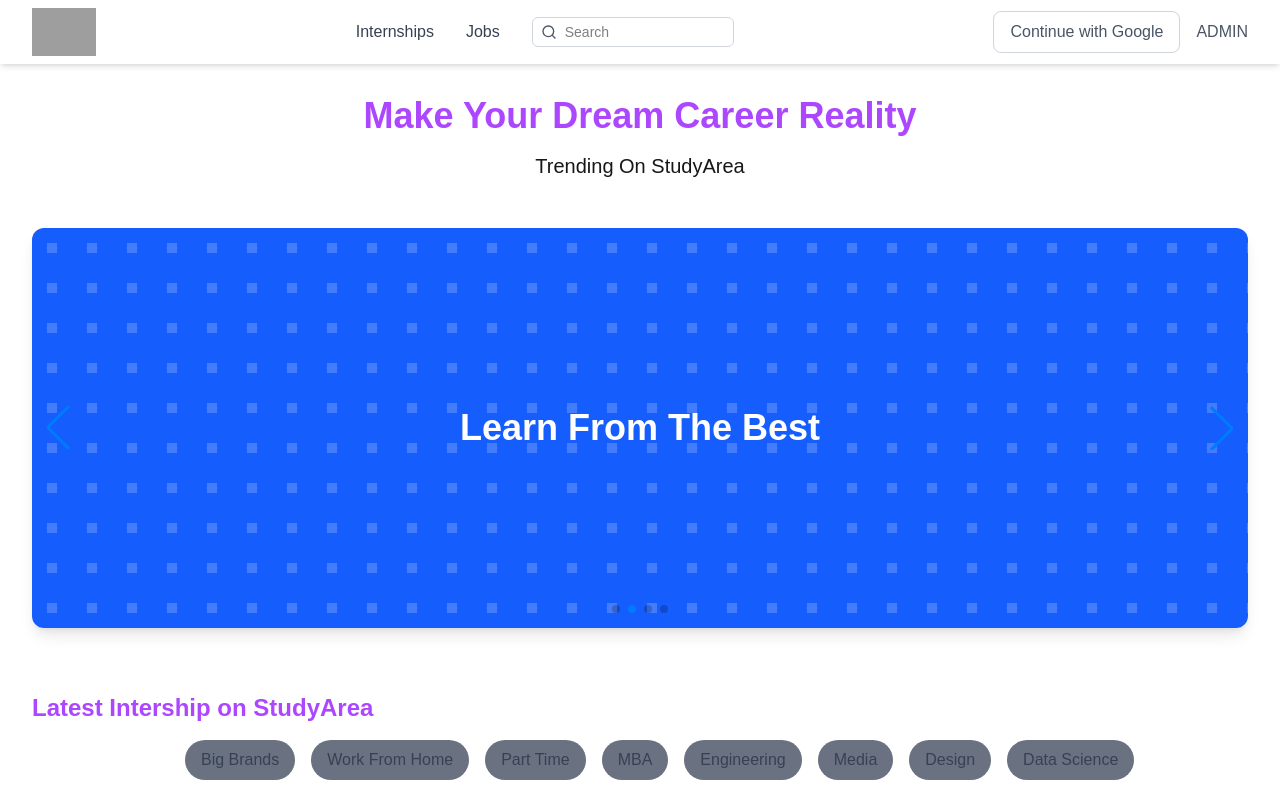
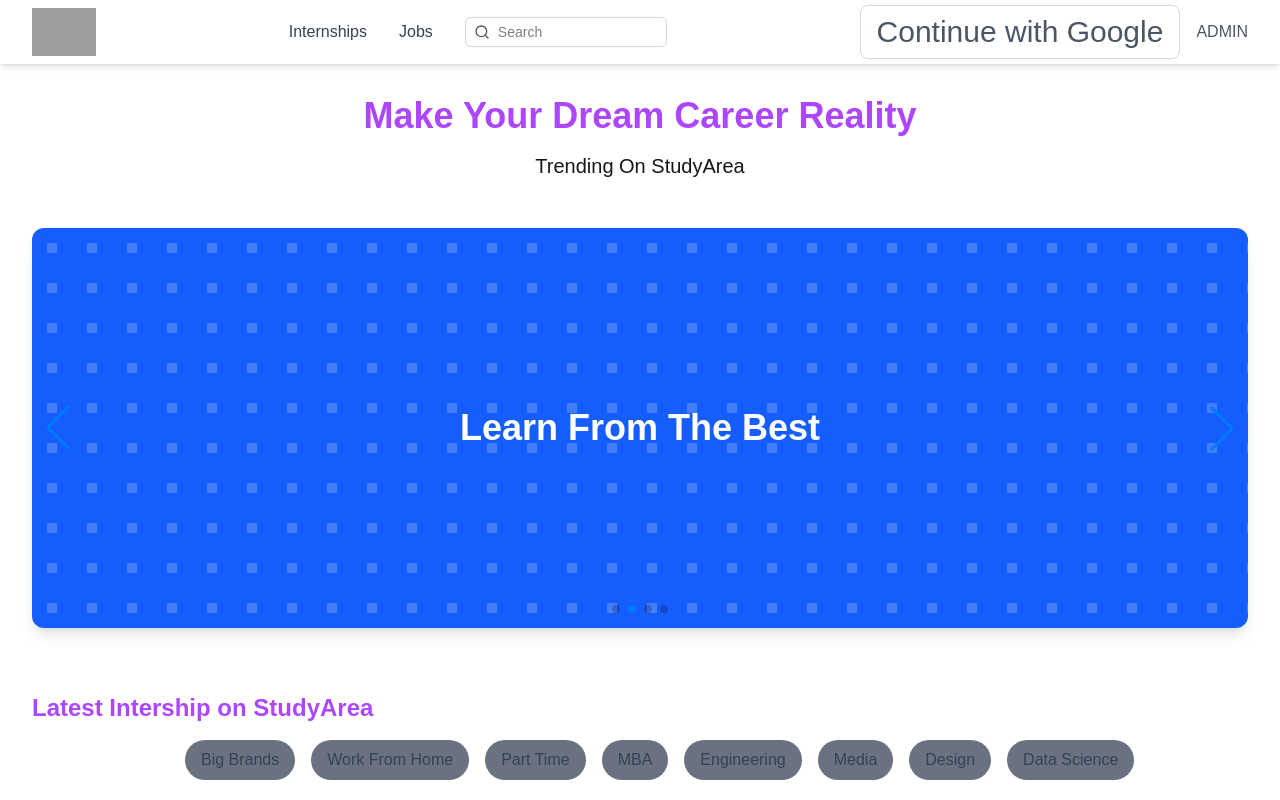
Before and after one commit to mukundm054/Study-area, a Next.js app in the folder studyarea/: page / in a window 1280 px wide. Shown: the top 800 px of the page. Built offline with nearby package versions, Linux system fonts and the light colour scheme; no server answers; grey boxes are pictures that could not be loaded.

Commit message:
Update Navbar.tsx

```diff
--- a/studyarea/src/Components/Navbar.tsx
+++ b/studyarea/src/Components/Navbar.tsx
@@ -93,7 +93,7 @@
               <>
                 <button
                   onClick={handleLogin}
-                  className=" text-gray-600 border h-auto border-gray-300 rounded-lg px-4 py-2 hover:bg-gray-50"
+                  className=" text-gray-600 md:text-3xl border h-auto border-gray-300 rounded-lg px-4 py-2 hover:bg-gray-50"
                 >
                   Continue with Google
                 </button>
```
